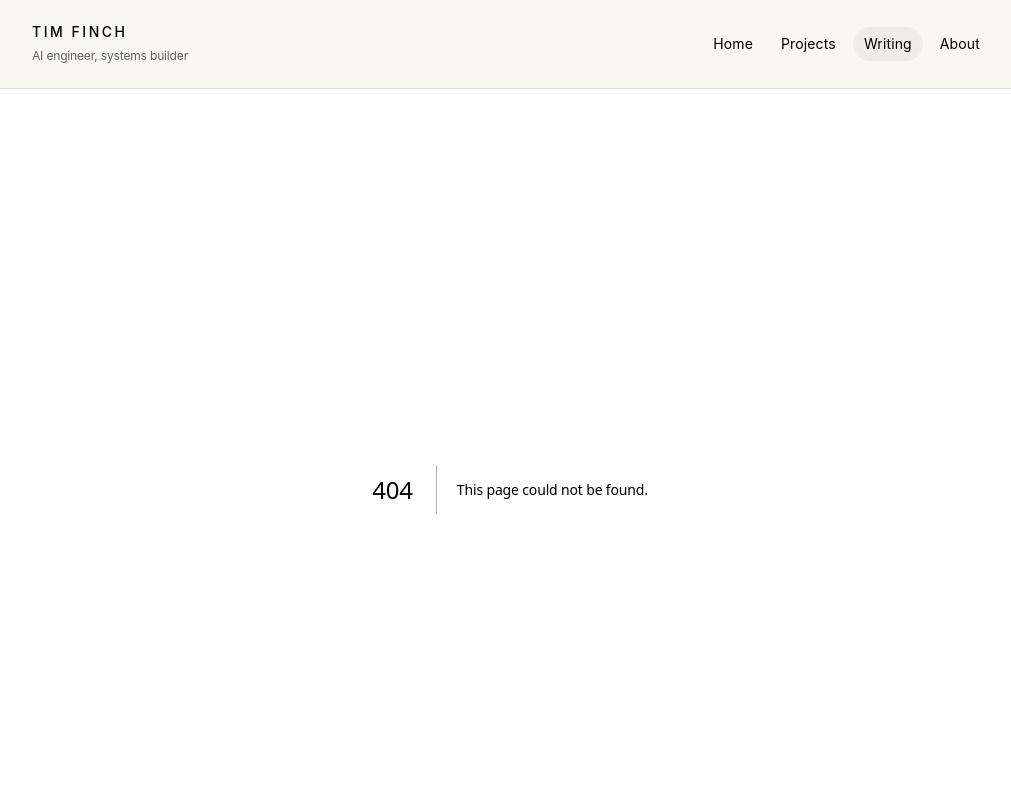
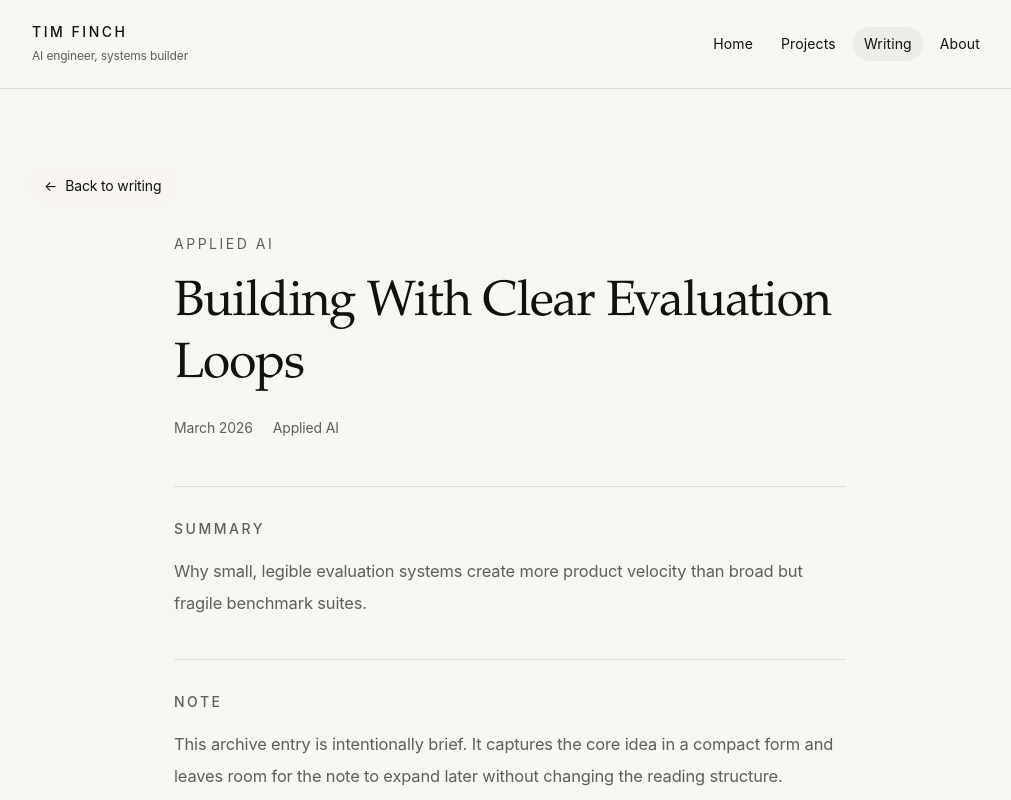
Before and after one commit to Peippo1/portfolio-site, a Next.js app: page /writing/building-with-clear-evaluation-loops in a window 1280 px wide. Before the commit this address had no page. Shown: the top 800 px of the page, without its empty margins (130-1141 px from the left). Built offline with nearby package versions, Linux system fonts and the light colour scheme.

Commit message:
Add homepage + featured projects

```diff
--- /dev/null
+++ b/src/app/writing/[slug]/page.tsx
@@ -0,0 +1,97 @@
+import type { Metadata } from "next";
+import Link from "next/link";
+import { notFound } from "next/navigation";
+import { Container } from "@/components/ui/container";
+import { writingEntries } from "@/data/writing";
+
+type WritingPageProps = {
+  params: Promise<{ slug: string }>;
+};
+
+export function generateStaticParams() {
+  return writingEntries.map((entry) => ({
+    slug: entry.slug,
+  }));
+}
+
+export async function generateMetadata({
+  params,
+}: WritingPageProps): Promise<Metadata> {
+  const { slug } = await params;
+  const entry = writingEntries.find((item) => item.slug === slug);
+
+  if (!entry) {
+    return {
+      title: "Writing not found",
+    };
+  }
+
+  return {
+    title: entry.title,
+    description: entry.summary,
+  };
+}
+
+export default async function WritingDetailPage({ params }: WritingPageProps) {
+  const { slug } = await params;
+  const entry = writingEntries.find((item) => item.slug === slug);
+
+  if (!entry) {
+    notFound();
+  }
+
+  return (
+    <main>
+      <Container className="max-w-4xl py-14 sm:py-18 lg:py-20">
+        <div className="sticky top-[4.2rem] z-10 mb-8 w-fit rounded-full bg-[rgba(248,246,241,0.9)] px-2 py-1 backdrop-blur-sm">
+          <Link
+            href="/writing"
+            className="inline-flex items-center gap-2 rounded-full px-1.5 py-0.5 text-sm text-[var(--color-muted)] transition-colors duration-150 hover:bg-black/[0.03] hover:text-[var(--color-text)] focus-visible:bg-black/[0.03] focus-visible:outline-none"
+          >
+            <span aria-hidden="true">←</span>
+            Back to writing
+          </Link>
+        </div>
+
+        <article className="mx-auto max-w-2xl">
+          <header>
+            <p className="text-sm tracking-[0.18em] text-[var(--color-muted)] uppercase">
+              {entry.category}
+            </p>
+
+            <h1 className="font-editorial mt-5 text-4xl leading-tight sm:text-[3.1rem]">
+              {entry.title}
+            </h1>
+
+            <div className="mt-5 flex flex-wrap gap-x-5 gap-y-2 text-sm text-[var(--color-muted)]">
+              <span>{entry.date}</span>
+              <span>{entry.category}</span>
+            </div>
+          </header>
+
+          <div className="mt-10 space-y-8 border-t border-[var(--color-border)] pt-7 sm:mt-12 sm:space-y-10 sm:pt-8">
+            <section className="space-y-4">
+              <h2 className="text-sm font-medium tracking-[0.18em] text-[var(--color-muted)] uppercase">
+                Summary
+              </h2>
+              <p className="text-[1rem] leading-8 text-[var(--color-muted)] sm:text-[1.03rem]">
+                {entry.summary}
+              </p>
+            </section>
+
+            <section className="space-y-4 border-t border-[var(--color-border)] pt-7 sm:pt-8">
+              <h2 className="text-sm font-medium tracking-[0.18em] text-[var(--color-muted)] uppercase">
+                Note
+              </h2>
+              <p className="text-[1rem] leading-8 text-[var(--color-muted)] sm:text-[1.03rem]">
+                This archive entry is intentionally brief. It captures the core
+                idea in a compact form and leaves room for the note to expand
+                later without changing the reading structure.
+              </p>
+            </section>
+          </div>
+        </article>
+      </Container>
+    </main>
+  );
+}
--- a/src/app/writing/page.tsx
+++ b/src/app/writing/page.tsx
@@ -1,4 +1,5 @@
 import type { Metadata } from "next";
+import Link from "next/link";
 import { Container } from "@/components/ui/container";
 import { PageIntro } from "@/components/ui/page-intro";
 import { writingEntries } from "@/data/writing";
@@ -21,9 +22,11 @@ export default function WritingPage() {
 
         <section className="mt-14 border-y border-[var(--color-border)]">
           {writingEntries.map((entry) => (
-            <article
-              key={entry.slug}
-              className="grid gap-3 border-b border-[var(--color-border)] py-6 sm:grid-cols-[10rem_minmax(0,1fr)] sm:gap-6 sm:py-7"
+            <article key={entry.slug} className="border-b border-[var(--color-border)]">
+              <Link
+                href={`/writing/${entry.slug}`}
+                className="group grid gap-3 py-6 transition-colors duration-150 hover:bg-black/[0.012] focus-visible:bg-black/[0.02] focus-visible:outline-none sm:grid-cols-[10rem_minmax(0,1fr)_auto] sm:gap-6 sm:py-7 sm:px-1"
+                aria-label={`Read ${entry.title}`}
               >
                 <div className="space-y-2">
                   <p className="text-sm tracking-[0.14em] text-[var(--color-muted)] uppercase">
@@ -34,13 +37,19 @@ export default function WritingPage() {
                   </p>
                 </div>
                 <div className="min-w-0">
-                <h2 className="font-editorial text-[1.5rem] leading-tight sm:text-[1.75rem]">
+                  <h2 className="font-editorial text-[1.5rem] leading-tight transition-colors duration-150 group-hover:text-[var(--color-text)] sm:text-[1.75rem]">
                     {entry.title}
                   </h2>
                   <p className="mt-3 max-w-2xl text-sm leading-7 text-[var(--color-muted)] sm:text-base">
                     {entry.summary}
                   </p>
                 </div>
+                <div className="flex items-start sm:justify-end">
+                  <span className="inline-flex items-center gap-2 text-sm text-[var(--color-muted)] transition-transform duration-150 group-hover:translate-x-0.5 group-hover:text-[var(--color-text)]">
+                    Read article <span aria-hidden="true">↗</span>
+                  </span>
+                </div>
+              </Link>
             </article>
           ))}
         </section>
--- a/src/components/home/live-telemetry.tsx
+++ b/src/components/home/live-telemetry.tsx
@@ -27,10 +27,17 @@ export function LiveTelemetry() {
 
   useEffect(() => {
     let active = true;
+    const controller = new AbortController();
+    const timeoutId = window.setTimeout(() => {
+      controller.abort();
+    }, 2500);
 
     async function loadTelemetry() {
       try {
-        const response = await fetch("/api/telemetry", { cache: "no-store" });
+        const response = await fetch("/api/telemetry", {
+          cache: "no-store",
+          signal: controller.signal,
+        });
         if (!response.ok) {
           throw new Error("Telemetry route unavailable");
         }
@@ -63,6 +70,8 @@ export function LiveTelemetry() {
 
     return () => {
       active = false;
+      controller.abort();
+      window.clearTimeout(timeoutId);
     };
   }, []);
 
@@ -123,7 +132,7 @@ export function LiveTelemetry() {
 
             <p className="max-w-prose text-sm leading-7 text-[var(--color-muted)]">
               {state.status === "loading"
-                ? "Reading the latest signal sweep."
+                ? liveTelemetryCopy.description
                 : state.status === "success"
                   ? `Normalized telemetry from ${state.feed.source}.`
                   : state.note}
```
Lines whose indentation alone changed are shown as unchanged.
